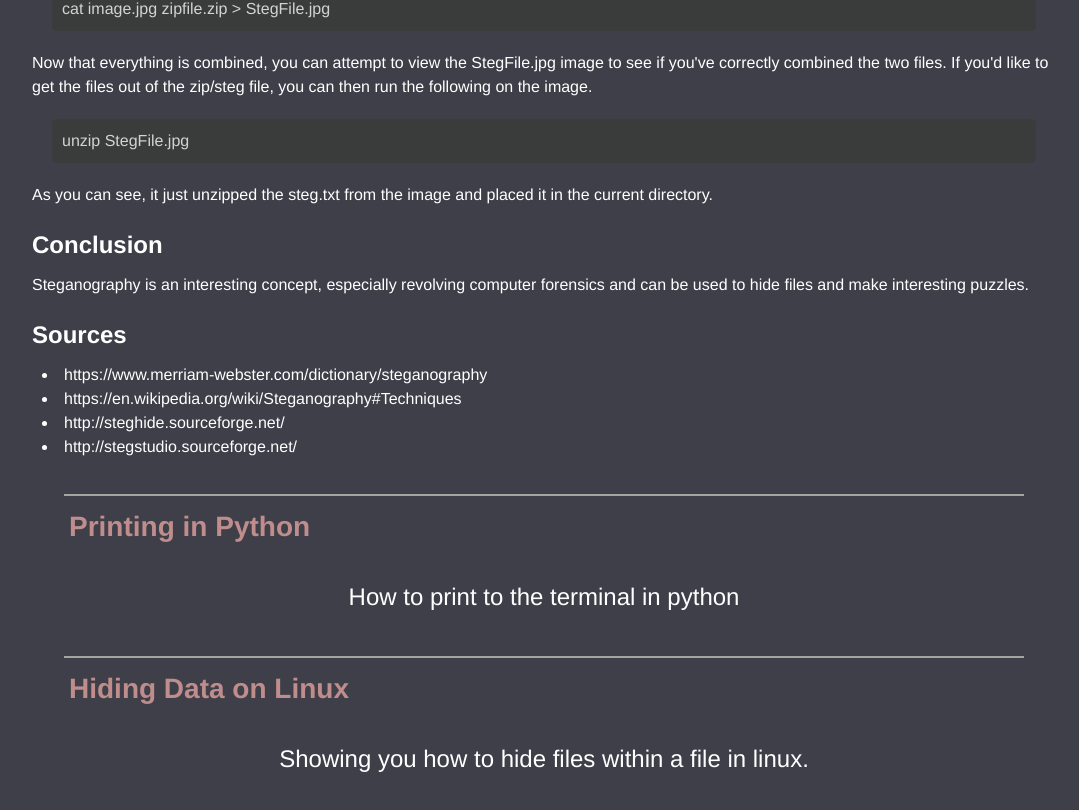
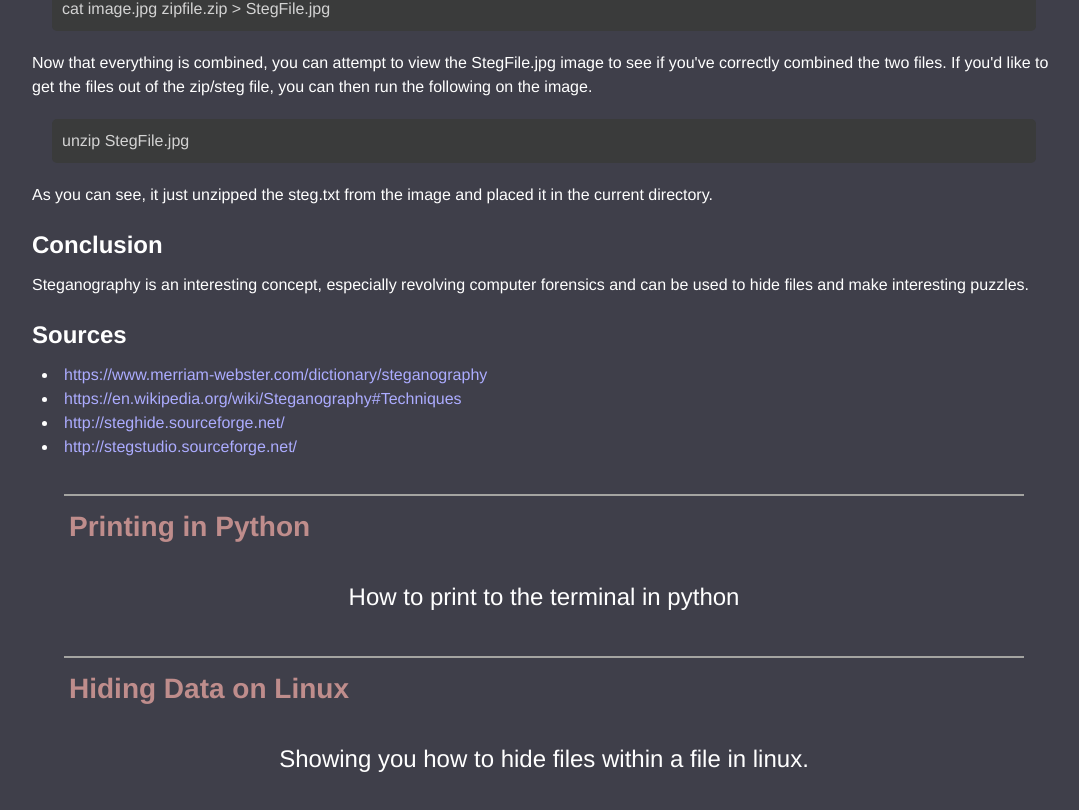
Before and after one commit to RaspberryProgramming/portfolio, a React (Create React App) app: page /articles/1 in a window 1280 px wide. Shown: the part 1050-1860 px from the top of the page, without its empty margins (96-1175 px from the left). Built offline with nearby package versions, Linux system fonts and the light colour scheme.

Commit message:
Added link support to articles

```diff
--- a/src/components/Article.js
+++ b/src/components/Article.js
@@ -3,12 +3,45 @@ import Theater from './subcomponents/Theater';
 import './css/Articles.css';
 
 const Article = ({article}) => {
+    let linkProcessor = (text) => {
+        /**
+         * Given some text, processes and returns jsx with any link represented as an anchor
+         */
+
+        let output = [""]; // Stores all text in a list
+        let loc = 0; // Stores the current location in output that we're working with
+
+        for (let i = 0; i < text.length; i++) { // Iterate through the entire text string
+            if (text.slice(i, i+4) === "http"){ // slice from i to 4 chars plus and check for http
+                let x = i; // store i in x so the location is not modified
+
+                for (i; text[i] != " " && i < text.length; i++){} // iterate until we find the end of the link denoted by a space
+
+                if (output[loc] !== "") { // if the current output location isn't empty, increment loc
+                    loc++;
+                }
+
+                // Put anchor for link into output list
+                output[loc] = <a key={i} href={text.slice(x, i)}>{text.slice(x, i)}</a>;
+                output[++loc] = ""; // Create new location in output with empty string
+
+            } else {
+                // Append current char to output
+                output[loc] += text[i];
+
+            }
+        }
+
+        // Return the output
+        return output;
+    };
+
     let articleFormatter = (text) => {
-        let output = [];
-        let type = [];
-        let ind = 0;
-        let tick=false;
-        let delimiters = ['', '`', '*', '~'];
+        let output = []; // Used to store separate formatted text
+        let type = []; // Parallel to output list to signify format type
+        let ind = 0; // Denote index of output
+        let tick=false; // used to check if we're currently in formatted text.
+        let delimiters = ['', '`', '*', '~']; // Denotes characters used to format
 
         for (let i = 0; i < text.length; i++) { // Iterate through input
             if (delimiters.indexOf(text[i]) !== -1) { // Detect Code Delimiter
@@ -49,22 +82,23 @@ const Article = ({article}) => {
 
         return [...output.keys()].map((i)=>{ // Format text and return as jsx
 
+            let text = linkProcessor(output[i]); // Process links
 
             if (type[i] === 0){ // Return default text type
 
-                return <div key={i}>{output[i]}</div>;
+                return <div key={i}>{text}</div>;
 
             } else if(type[i] === 1) { // Return Code text type
 
-                return <div className="code" key={i}>{output[i]}</div>;
+                return <div className="code" key={i}>{text}</div>;
 
             } else if (type[i] === 2) {
 
-                return <div className="h1" key={i}>{output[i]}</div>;
+                return <div className="h1" key={i}>{text}</div>;
 
             } else if (type[i] === 3) {
 
-                return <li className="li" key={i}>{output[i]}</li>;
+                return <li className="li" key={i}>{text}</li>;
 
 
             } else {
--- a/src/components/css/Articles.css
+++ b/src/components/css/Articles.css
@@ -29,3 +29,7 @@
 .article .li {
     margin-left: 10px;
 }
+
+.article a {
+    color: #ACACFF;
+}
```
